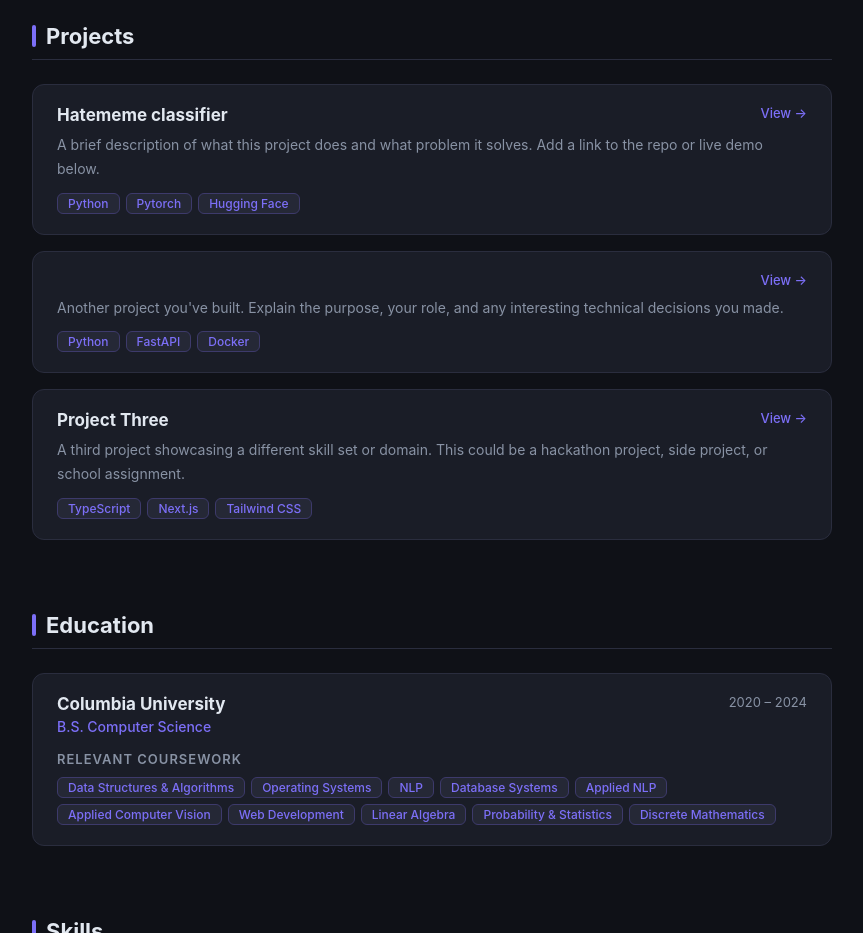
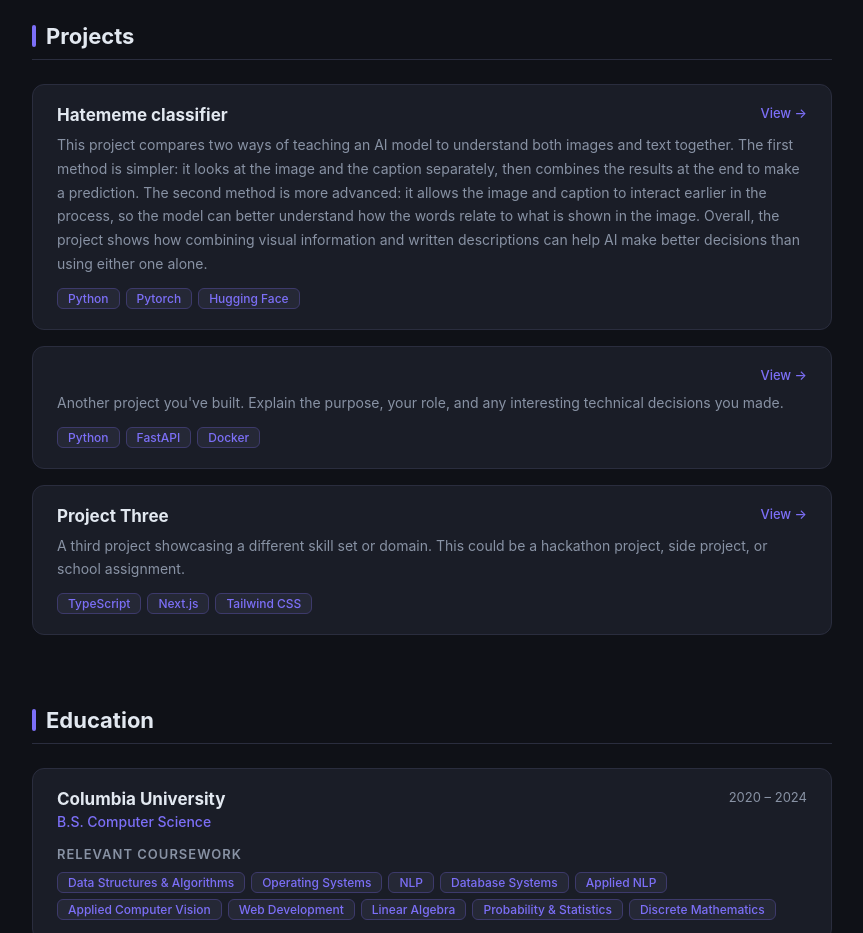
Before and after one commit to HighKlown/personal-website, a React (Create React App) app in the folder my-portfolio/: page / in a window 1280 px wide. Shown: the part 900-1833 px from the top of the page, without its empty margins (208-1071 px from the left). Built offline with nearby package versions, Linux system fonts and the light colour scheme.

Commit message:
Update App.js

```diff
--- a/my-portfolio/src/App.js
+++ b/my-portfolio/src/App.js
@@ -12,7 +12,7 @@ const data = {
   projects: [
     {
       name: "Hatememe classifier",
-      description: "A brief description of what this project does and what problem it solves. Add a link to the repo or live demo below.",
+      description: "This project compares two ways of teaching an AI model to understand both images and text together. The first method is simpler: it looks at the image and the caption separately, then combines the results at the end to make a prediction. The second method is more advanced: it allows the image and caption to interact earlier in the process, so the model can better understand how the words relate to what is shown in the image. Overall, the project shows how combining visual information and written descriptions can help AI make better decisions than using either one alone.",
       tech: ["Python", "Pytorch", "Hugging Face"],
       link: "https://github.com/HighKlown/HatefulMeme-classification",
     },
```
